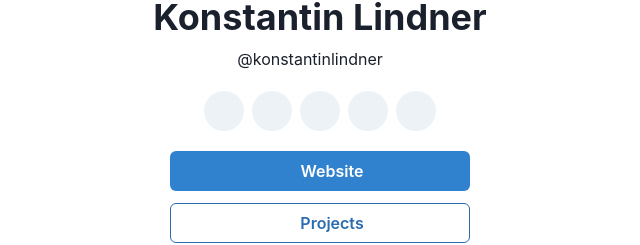
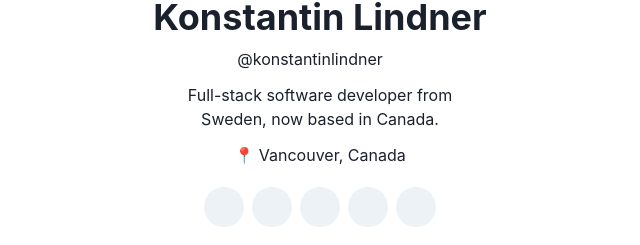
Before and after one commit to konstantinlindner/konstantin.bio, a React (Vite) app: page / in a window 1280 px wide. Shown: the part 182-427 px from the top of the page, without its empty margins (320-960 px from the left). Built offline with nearby package versions, Linux system fonts and the light colour scheme; some icons are missing.

Commit message:
add bio text

```diff
--- a/index.html
+++ b/index.html
@@ -26,6 +26,7 @@
       property="og:image"
       content="https://konstantin.bio/assets/meta-icon.png"
     />
+    <meta name="description" content="Bio page for Konstantin Lindner" />
     <link rel="canonical" href="https://konstantin.bio/" />
     <link rel="manifest" href="/site.webmanifest" />
 
@@ -50,6 +51,14 @@
       sizes="180x180"
       href="/assets/apple-touch-icon.png"
     />
+
+    <link
+      rel="preload"
+      fetchpriority="high"
+      as="image"
+      href="https://res.cloudinary.com/dhiamlbjm/image/upload/v1682728237/pb_france_original_webp.webp"
+      type="image/webp"
+    />
   </head>
   <body>
     <div id="root"></div>
--- a/src/components/Person/index.tsx
+++ b/src/components/Person/index.tsx
@@ -16,6 +16,11 @@ function Person() {
         <Text>@konstantinlindner</Text>
         <Icon color="#1D9BF0" icon="mdi:check-decagram" />
       </HStack>
+      <Text align="center" py="1" maxW="300">
+        Full-stack software developer from Sweden, now based in Canada.
+      </Text>
+
+      <Text maxW="300">📍 Vancouver, Canada</Text>
     </VStack>
   );
 }
```
